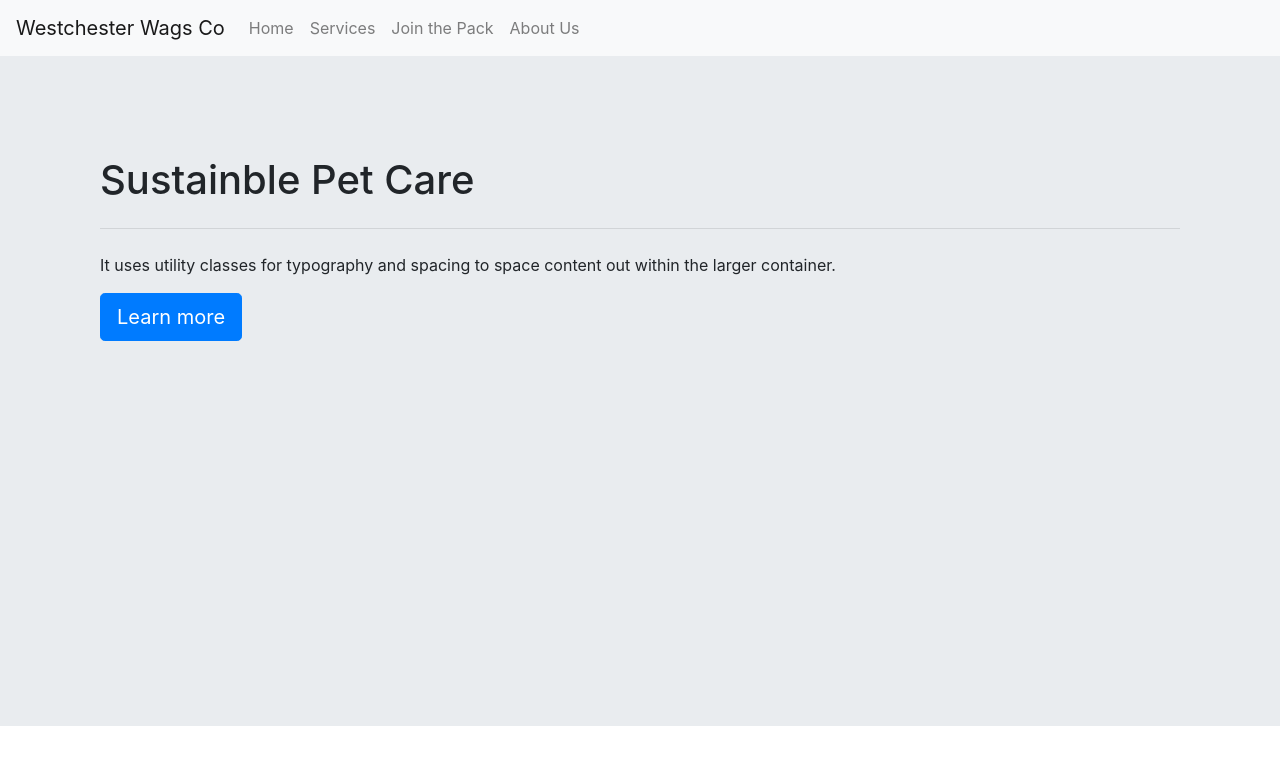
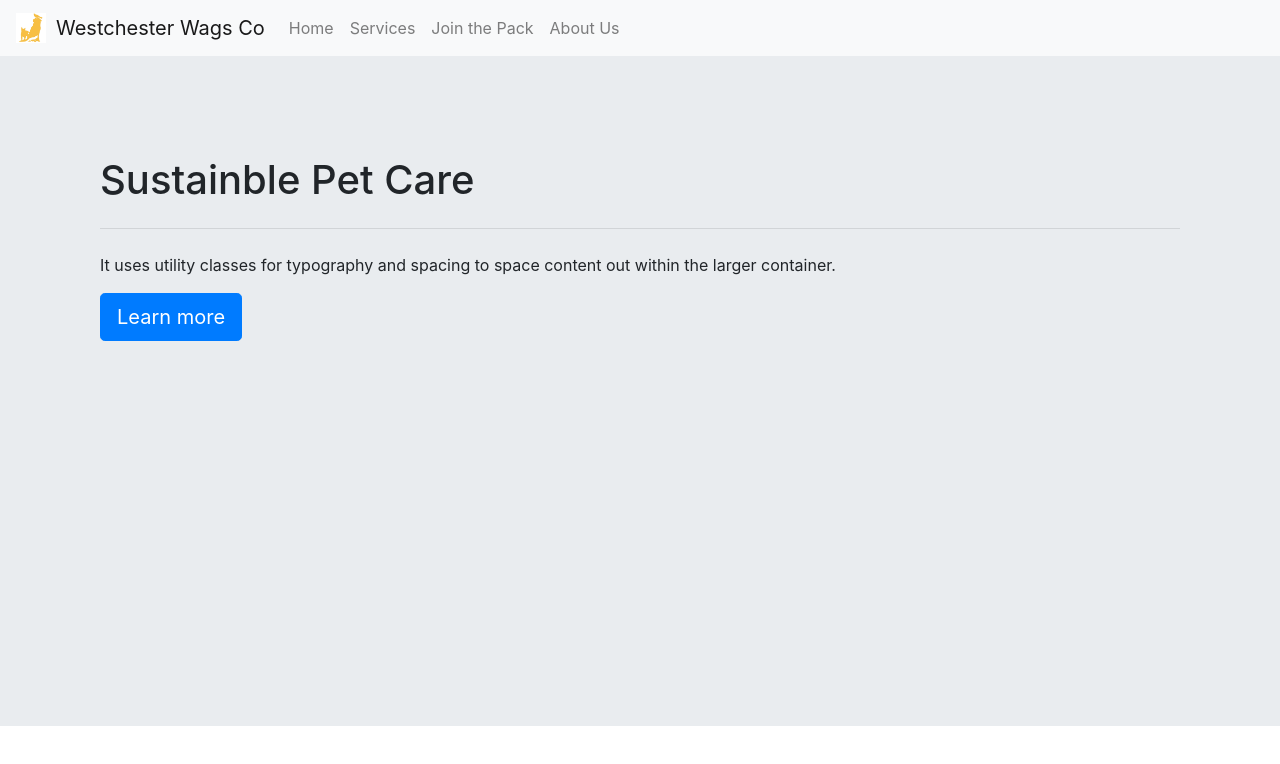
Before and after one commit to indwomt/westchester-wags-co-website, a plain HTML site: page index.html in a window 1280 px wide. Drawn offline with nearby package versions, Linux system fonts and the light colour scheme.

Commit message:
added navbar logo

```diff
--- a/index.html
+++ b/index.html
@@ -5,19 +5,24 @@
     <meta http-equiv="X-UA-Compatible" content="IE=edge">
     <meta name="viewport" content="width=device-width, initial-scale=1.0">
     <title>Westchester Wags Co</title>
-    <link rel="icon" href="favicon-16x16.png" type= "image/x-icon">
+    <link rel="apple-touch-icon" sizes="180x180" href="/apple-touch-icon.png">
+<link rel="icon" type="image/png" sizes="32x32" href="/favicon-32x32.png">
+<link rel="icon" type="image/png" sizes="16x16" href="/favicon-16x16.png">
+<link rel="manifest" href="/site.webmanifest">
     <link rel="stylesheet" href="https://cdn.jsdelivr.net/npm/bootstrap@4.3.1/dist/css/bootstrap.min.css" integrity="sha384-ggOyR0iXCbMQv3Xipma34MD+dH/1fQ784/j6cY/iJTQUOhcWr7x9JvoRxT2MZw1T" crossorigin="anonymous">
     <link rel="stylesheet" href="./styles.css">
 
 </head>
 <body>
     <nav class="navbar navbar-expand-lg navbar-light bg-light">
+        <img id="logo" src="./Logo (1).jpg">
   <a class="navbar-brand" href="#">Westchester Wags Co</a>
   <button class="navbar-toggler" type="button" data-toggle="collapse" data-target="#navbarNavAltMarkup" aria-controls="navbarNavAltMarkup" aria-expanded="false" aria-label="Toggle navigation">
     <span class="navbar-toggler-icon"></span>
   </button>
   <div class="collapse navbar-collapse" id="navbarNavAltMarkup">
     <div class="navbar-nav">
+
       <a class="nav-item nav-link " href="#">Home <span class="sr-only">(current)</span></a>
       <a class="nav-item nav-link" href="#">Services</a>
       <a class="nav-item nav-link" href="#">Join the Pack</a>
--- a/styles.css
+++ b/styles.css
@@ -2,3 +2,9 @@
     padding: 100px;
     height: 670px;
 }
+
+#logo {
+    height: 30px;
+    width: 30px;
+    margin-right: 10px;
+}
```
